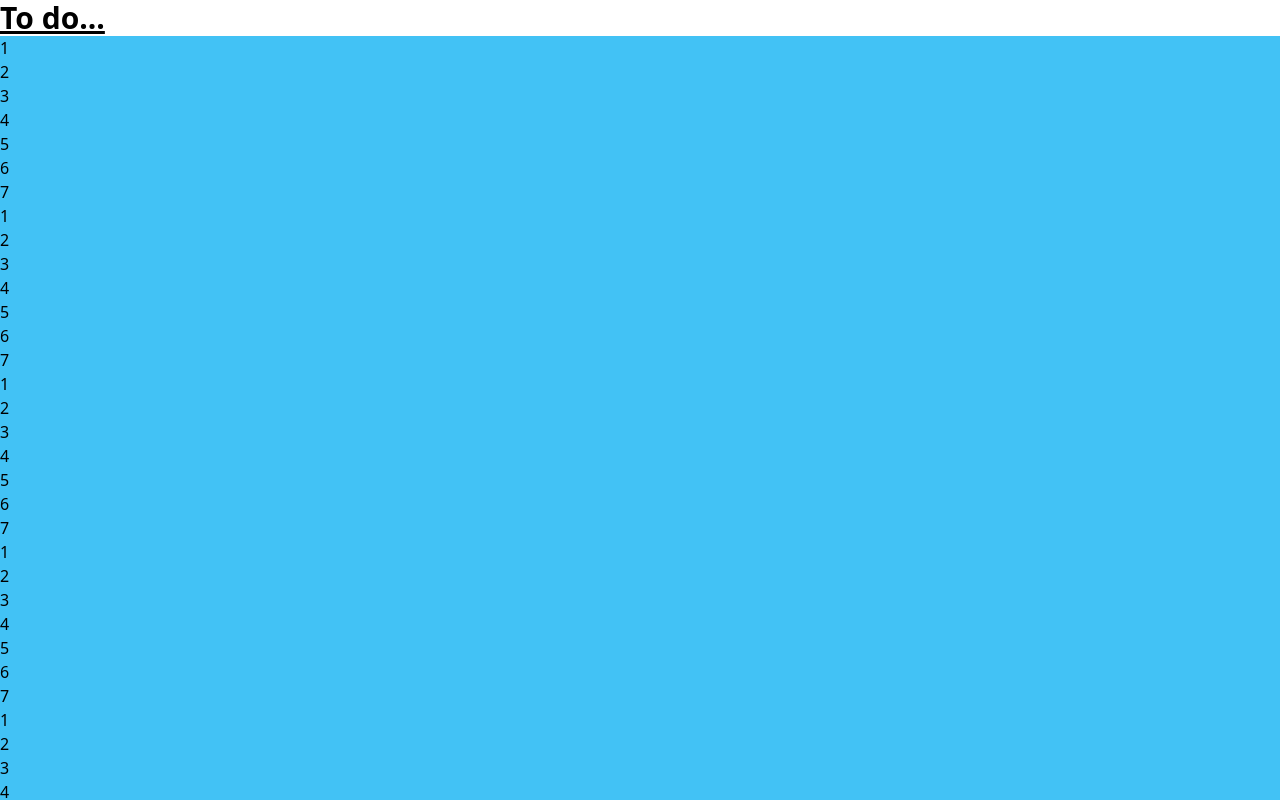
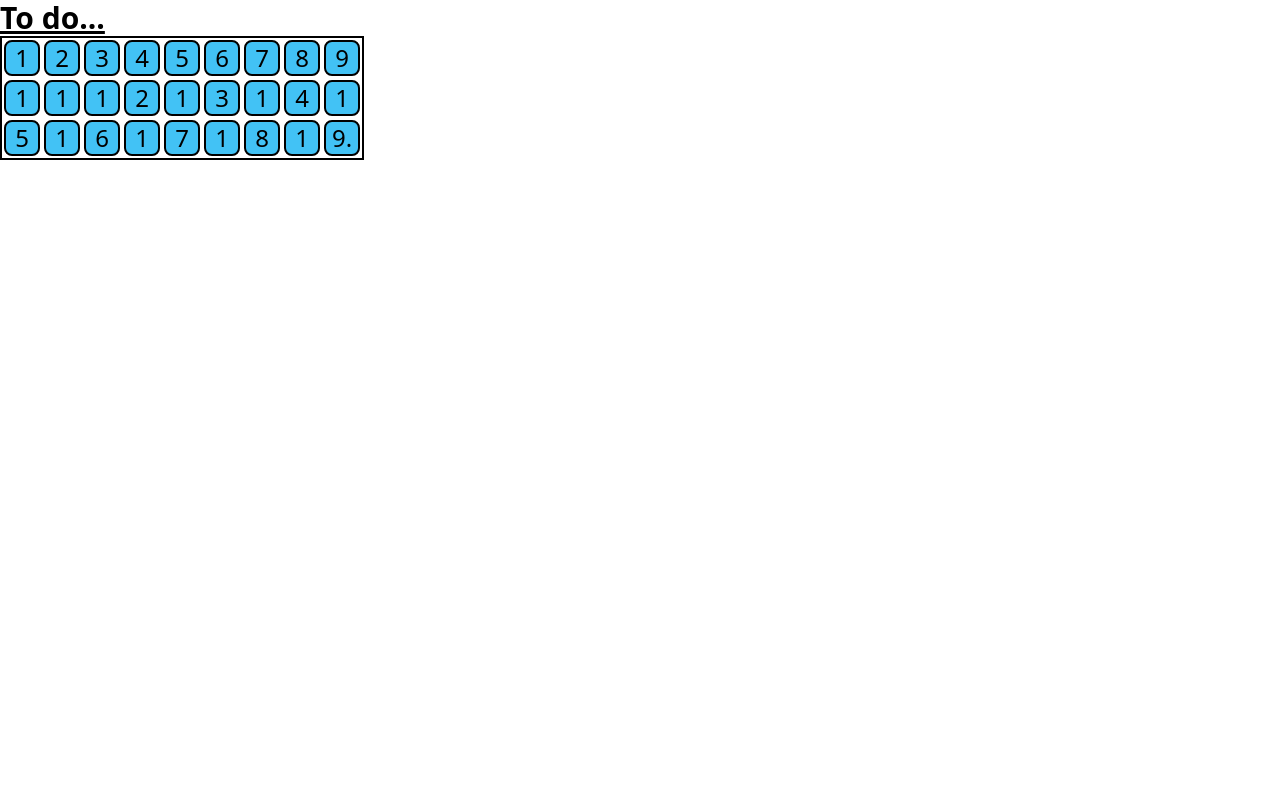
Before and after one commit to RGilyazov/numbers_puzzle, a React (Create React App) app: page / in a window 1280 px wide. Shown: the top 800 px of the page. Built offline with nearby package versions, Linux system fonts and the light colour scheme.

Commit message:
basic cell mouse clicks

```diff
--- a/src/app/App.js
+++ b/src/app/App.js
@@ -2,9 +2,7 @@ import React, { useEffect } from "react";
 import "../styles.css";
 
 import { useDispatch, useSelector } from "react-redux";
-import Cell from "../components/Cell";
-import Row from "../components/Row";
-import Glass from "../components/Glass";
+import PuzzleGame from "../features/puzzleGame/PuzzleGame";
 
 function App() {
   // const dispatch = useDispatch();
@@ -17,18 +15,11 @@ function App() {
   // const onTryAgainHandler = () => {
   //   dispatch(loadRecipes());
   // };
-  const rows = [];
-  for (let i = 0; i < 40; i++) {
-    let cells = [1, 2, 3, 4, 5, 6, 7].map((number, index) => ({
-      value: number,
-      color: "#42c2f5",
-    }));
-    rows.push(cells);
-  }
+
   return (
     <main>
       <h1 className="text-3xl font-bold underline">To do...</h1>
-      <Glass rows={rows} displayStart={3} displayCount={10} />
+      <PuzzleGame></PuzzleGame>
     </main>
   );
 }
--- /dev/null
+++ b/src/app/asyncDispatchMiddleware.js
@@ -0,0 +1,23 @@
+export const asyncDispatchMiddleware = (store) => (next) => (action) => {
+  let syncActivityFinished = false;
+  let actionQueue = [];
+
+  function flushQueue() {
+    actionQueue.forEach((a) => store.dispatch(a)); // flush queue
+    actionQueue = [];
+  }
+
+  function asyncDispatch(asyncAction) {
+    actionQueue = actionQueue.concat([asyncAction]);
+
+    if (syncActivityFinished) {
+      flushQueue();
+    }
+  }
+
+  const actionWithAsyncDispatch = Object.assign({}, action, { asyncDispatch });
+
+  next(actionWithAsyncDispatch);
+  syncActivityFinished = true;
+  flushQueue();
+};
--- a/src/app/store.js
+++ b/src/app/store.js
@@ -1,10 +1,14 @@
 import { configureStore } from "@reduxjs/toolkit";
-//import allRecipesReducer from "../features/allRecipes/allRecipesSlice";
+import PuzzleGameReducer from "../features/puzzleGame/puzzleGameSlice";
+import { asyncDispatchMiddleware } from "./asyncDispatchMiddleware";
 
 export default configureStore({
   reducer: {
-  //  allRecipes: allRecipesReducer,
-  //  favoriteRecipes: favoriteRecipesReducer,
-  //  search: searchReducer,
+    puzzleGame: PuzzleGameReducer,
+    //  favoriteRecipes: favoriteRecipesReducer,
+    //  search: searchReducer,
   },
+  //middleware: [asyncDispatchMiddleware, ...getDefaultMiddleware()],
+  middleware: (getDefaultMiddleware) =>
+    getDefaultMiddleware().concat(asyncDispatchMiddleware),
 });
--- a/src/components/Cell.jsx
+++ /dev/null
@@ -1,19 +0,0 @@
-import React from "react";
-
-export default function Cell(props) {
-  const { value, color } = props.cell;
-  return (
-    <div className="flex justify-center items-center w-10 h-10">
-      <div
-        className={`box-border rounded-lg w-9 h-9 text-center flex justify-center items-center text-2xl ${
-          value ? "border-2 border-black" : "opacity-0"
-        }`}
-        style={{ backgroundColor: color }}
-      >
-        {value}
-      </div>
-    </div>
-  );
-}
-
-//<div style="display:flex;justify-content:center;align-items:center;">Text Content</div
--- a/src/components/Row.jsx
+++ /dev/null
@@ -1,9 +0,0 @@
-import React from "react";
-import Cell from "./Cell";
-
-export default function Row(props){
-  const cells = props.cells.map((cell, index) => (
-    <Cell key={index} cell = {cell} />
-  ));
-  return <div className="flex"> {cells} </div>
-}
--- /dev/null
+++ b/src/features/puzzleGame/Cell.jsx
@@ -0,0 +1,40 @@
+import React from "react";
+import {useEffect,useRef} from 'react'
+import { useSelector, useDispatch } from 'react-redux';
+
+import { activateCell, selectActiveCell, clickCell} from './puzzleGameSlice.js';
+
+export default function Cell(props) {
+  const { value, color,active,last } = props.cell;
+
+  const dispatch = useDispatch();
+
+  const ref = useRef();
+
+  function handleClick(event) {
+       dispatch(clickCell(props.cell));
+  }
+
+  useEffect(() => {
+       const element = ref.current;
+       element.addEventListener('click', handleClick);
+       return () => {
+       element.removeEventListener('click', handleClick);
+     };
+   }, [ref.current]);
+
+  return (
+    <div className="flex justify-center items-center w-10 h-10">
+      <div ref ={ref}
+        className={`box-border rounded-lg text-center flex justify-center items-center text-2xl ${
+          active? "border-2 border-red-400 w-10 h-10" :value ? "border-2 border-black w-9 h-9" : "w-9 h-9"
+        }`}
+        style={{backgroundColor: value?color:'rgba(255, 255, 255, 0)' }}
+      >
+        {value?value:''}{last?'.':''}
+      </div>
+    </div>
+  );
+}
+
+//<div style="display:flex;justify-content:center;align-items:center;">Text Content</div
--- a/src/components/Glass.jsx
+++ b/src/features/puzzleGame/Glass.jsx
@@ -1,10 +1,15 @@
 import React from "react";
 import Row from "./Row";
+import {useEffect,useRef} from 'react'
+import { useSelector, useDispatch } from 'react-redux';
+
+import { addRow } from './puzzleGameSlice.js';
 
 export default function Glass(props){
+
   const {rows, displayStart, displayCount} = props;
   const rowsComps = rows.filter((item,index)=>{return index>=displayStart && index<displayStart+displayCount }).map((row, index) => (
-    <Row cells = {row} />
+    <Row key = {row.id} id = {row.id} cells = {row.cells} />
   ));
   return <div className="flex"><div className="flex-col border-2 border-black"> {rowsComps} </div></div>
 }
--- /dev/null
+++ b/src/features/puzzleGame/PuzzleGame.jsx
@@ -0,0 +1,14 @@
+import React from "react";
+import Glass from "./Glass";
+import { useDispatch, useSelector } from "react-redux";
+import {useEffect,useRef,useCallback} from 'react'
+import { addRow } from './puzzleGameSlice.js';
+
+export default function PuzzleGame(props){
+
+
+  const state = useSelector((state) =>state.puzzleGame);
+  const { rows, displayStart, displayCount } = state
+
+  return   <div><Glass rows={rows} displayStart={displayStart} displayCount={displayCount} /></div>
+}
--- /dev/null
+++ b/src/features/puzzleGame/Row.jsx
@@ -0,0 +1,18 @@
+import React from "react";
+import Cell from "./Cell";
+import { useSelector} from 'react-redux';
+import { selectActiveCell, selectLastCell} from './puzzleGameSlice.js';
+
+export default function Row(props){
+  const activeCell = useSelector(selectActiveCell);
+  const lastCell = useSelector(selectLastCell);
+  const cells = props.cells.map((cell, index) => {
+    const cellData = {...cell}
+    cellData.index = index
+    cellData.rowId = props.id
+    cellData.active = activeCell.index == index & activeCell.rowId == props.id
+    cellData.last = lastCell.index == index & lastCell.rowId == props.id
+    return <Cell key={index} cell = {cellData}/>
+  });
+  return <div className="flex"> {cells} </div>
+}
--- /dev/null
+++ b/src/features/puzzleGame/puzzleGameSlice.js
@@ -0,0 +1,134 @@
+import { createSlice } from "@reduxjs/toolkit";
+
+let lastRowId = 0;
+function createRow(cells = []) {
+  lastRowId += 1;
+  console.log(lastRowId);
+  return { myrowID: lastRowId, id: lastRowId, cells: cells };
+}
+
+function getInitialRows() {
+  const inintialNums = [
+    1, 2, 3, 4, 5, 6, 7, 8, 9, 1, 1, 1, 2, 1, 3, 1, 4, 1, 5, 1, 6, 1, 7, 1, 8,
+    1, 9,
+  ];
+  const numCols = 9;
+  const rows = [];
+  let cells = [];
+  for (let ind = 0; ind < inintialNums.length; ind++) {
+    cells.push({
+      value: inintialNums[ind],
+      color: "#42c2f5",
+    });
+    if (cells.length == numCols || ind == inintialNums.length - 1) {
+      rows.push(createRow(cells));
+      cells = [];
+    }
+  }
+  return rows;
+}
+function emptyActiveCell() {
+  return { index: -1, rowId: -1 };
+}
+
+function getLastCell(rows) {
+  const row = rows[rows.length - 1];
+  return { index: row.cells.length - 1, rowId: row.id };
+}
+
+const inintialRows = getInitialRows();
+const initialState = {
+  rows: inintialRows,
+  displayStart: 0,
+  displayCount: 20,
+  activeCell: emptyActiveCell(),
+  lastCell: getLastCell(inintialRows),
+};
+
+export const selectPuzzleGame = (state) => state.puzzleGame;
+
+export const selectActiveCell = (state) => {
+  const puzzleGame = selectPuzzleGame(state);
+  return puzzleGame.activeCell;
+};
+export const selectLastCell = (state) => {
+  const puzzleGame = selectPuzzleGame(state);
+  return puzzleGame.lastCell;
+};
+
+function GetRowIndexById(rows, id) {
+  for (let i = 0; i < rows.length; i++) {
+    if (rows[i].id == id) return i;
+  }
+}
+function canRemoveCells(rows, cell1, cell2) {
+  if ((cell1.value != cell2.value) & (cell1.value + cell2.value != 10))
+    return false;
+  if ((cell1.index == cell2.index) & (cell1.rowId == cell2.rowId)) return false;
+  if (cell1.rowId == cell2.rowId) {
+    const rowIndex = GetRowIndexById(rows, cell1.rowId);
+    const minIndex = Math.min(cell1.index, cell2.index);
+    const maxIndex = Math.max(cell1.index, cell2.index);
+    for (let i = minIndex + 1; i < maxIndex; i++) {
+      if (rows[rowIndex].cells[i].value != 0) return false;
+    }
+    return true;
+  }
+  if (cell1.index == cell2.index) {
+    const index = cell1.index;
+    const rowIndex1 = GetRowIndexById(rows, cell1.rowId);
+    const rowIndex2 = GetRowIndexById(rows, cell2.rowId);
+    const minRowIndex = Math.min(rowIndex1, rowIndex2);
+    const maxRowIndex = Math.max(rowIndex1, rowIndex2);
+    for (let i = minRowIndex + 1; i < maxRowIndex; i++) {
+      if (rows[i].cells[index].value != 0) return false;
+    }
+    return true;
+  }
+  return false;
+}
+function removeCell(rows, cell) {
+  const rowInd = GetRowIndexById(rows, cell.rowId);
+  rows[rowInd].cells[cell.index].value = 0;
+}
+
+function getCell(rows, cell) {
+  const rowInd = GetRowIndexById(rows, cell.rowId);
+  if (rowInd == undefined) return cell;
+  return {
+    ...rows[rowInd].cells[cell.index],
+    index: cell.index,
+    rowId: cell.rowId,
+  };
+}
+
+export const puzzleGameSlice = createSlice({
+  name: "puzzleGame",
+  initialState: initialState,
+  reducers: {
+    addRow(state, action) {
+      state.rows.push(getInitialRows()[0]);
+    },
+    activateCell(state, action) {
+      if (action.payload.value) state.activeCell = action.payload;
+      else state.activeCell = emptyActiveCell();
+    },
+    removeCells(state, action) {
+      removeCell(state.rows, action.payload[0]);
+      removeCell(state.rows, action.payload[1]);
+      state.activeCell = emptyActiveCell();
+    },
+    clickCell(state, action) {
+      const cell = getCell(state.rows, action.payload);
+      const activeCell = getCell(state.rows, { ...state.activeCell });
+      if (canRemoveCells(state.rows, cell, activeCell))
+        action.asyncDispatch(
+          puzzleGameSlice.actions.removeCells([cell, activeCell])
+        );
+      else action.asyncDispatch(puzzleGameSlice.actions.activateCell(cell));
+    },
+  },
+});
+export const { addRow, activateCell, clickCell } = puzzleGameSlice.actions;
+
+export default puzzleGameSlice.reducer;
--- a/tailwind.config.js
+++ b/tailwind.config.js
@@ -1,8 +1,8 @@
 /** @type {import('tailwindcss').Config} */
 module.exports = {
-  content: ["./src/**/*{.html,js}", "./public/**/*{.html,js}"],
+  content: ["./src/**/*{.html,js,jsx}", "./public/**/*{.html,js}"],
   theme: {
     extend: {},
   },
   plugins: [],
-}
+};
```
